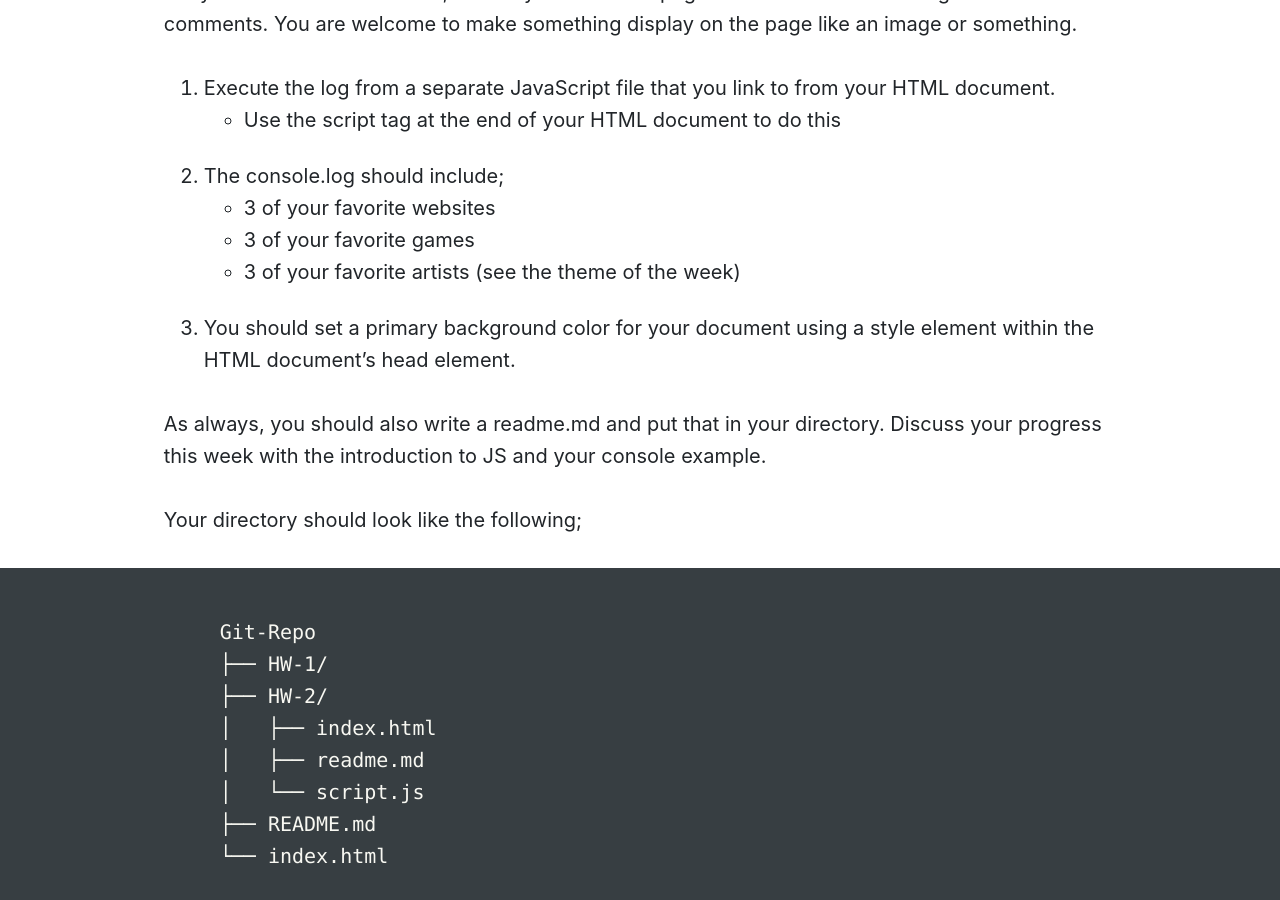
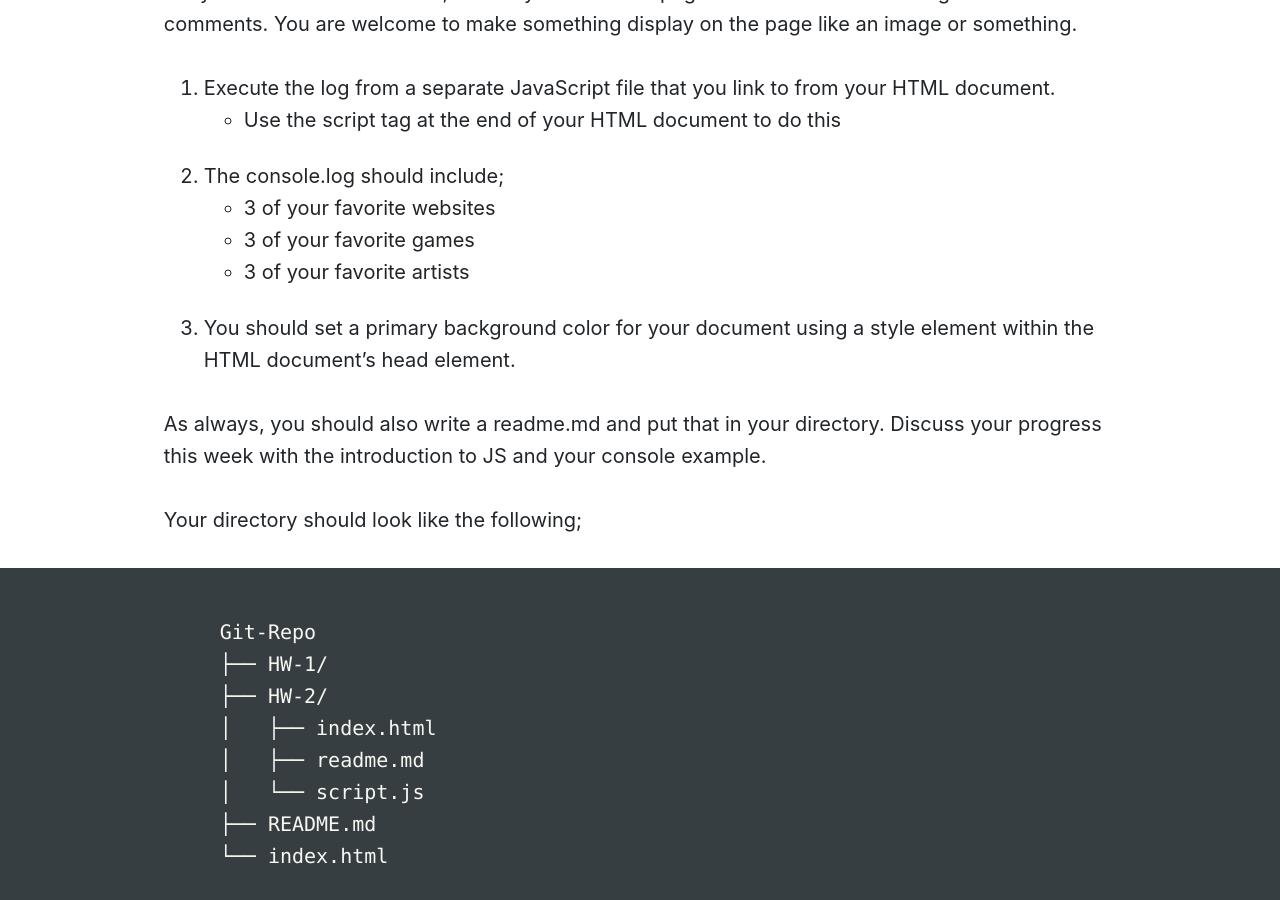
Before and after one commit to Montana-Media-Arts/441-web-tech-Spring2020-course, a Jekyll site: the page built from modules/week-2/_posts/2011-01-01-homework.md, in a window 1280 px wide and 900 px high, scrolled down 1237 px. Built offline with Jekyll 4.4.1, drawn with Linux system fonts in a browser that asks for light colours; nearby versions of some CDN libraries.

Commit message:
removed theme

```diff
--- a/modules/week-2/_posts/2011-01-01-homework.md
+++ b/modules/week-2/_posts/2011-01-01-homework.md
@@ -18,7 +18,7 @@ For your homework this week, extend your first web page that uses the console.lo
     - 3 of your favorite websites
     - 3 of your favorite games
     - 3 of your favorite artists
-    (see the theme of the week)
+
 3. You should set a primary background color for your document using a style element within the HTML document's head element.
 
 As always, you should also write a readme.md and put that in your directory. Discuss your progress this week with the introduction to JS and your console example.
```
